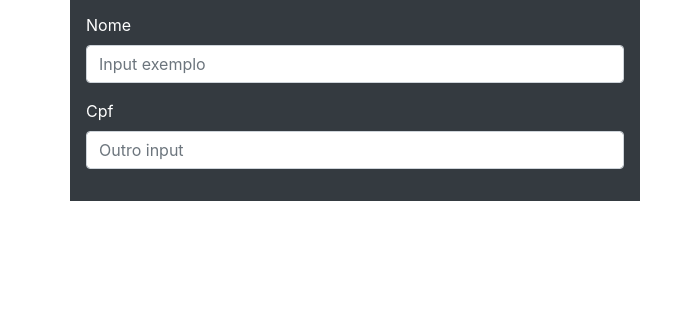
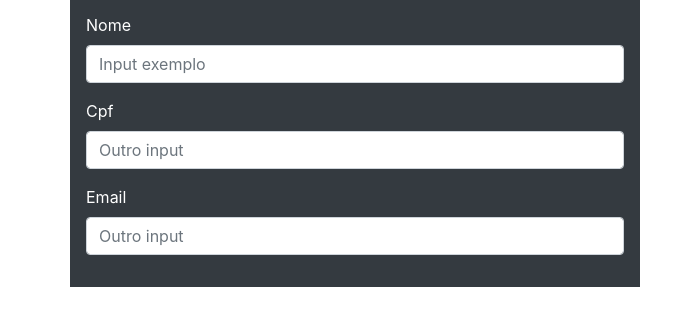
Before and after one commit to Gileno29/Exercicio-Git, a plain HTML site: page form.html in a window 1280 px wide. Shown: the part 107-432 px from the top of the page, without its empty margins (0-700 px from the left). Drawn offline with nearby package versions, Linux system fonts and the light colour scheme.

Commit message:
Adição do campo de Email

```diff
--- a/form.html
+++ b/form.html
@@ -45,6 +45,12 @@
                         <label class="text-white" for="formGroupExampleInput2">Cpf</label>
                         <input type="text" class="form-control" id="formGroupExampleInput2" placeholder="Outro input">
                     </div>
+
+                    <div class="form-group">
+                        <label class="text-white" for="formGroupExampleInput2">Email</label>
+                        <input type="text" class="form-control" id="formGroupExampleInput2" placeholder="Outro input">
+                    </div>
+
                 </div>
             </div>
         </form>
```
